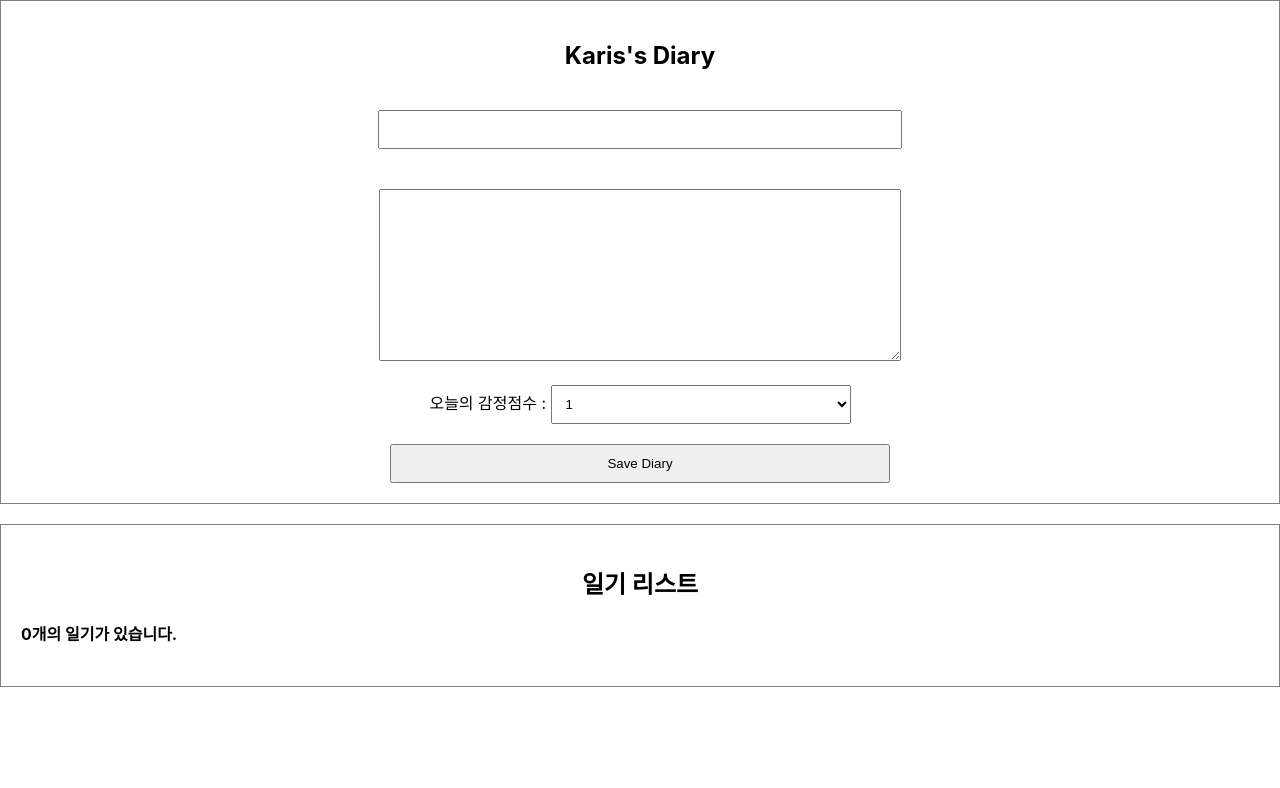
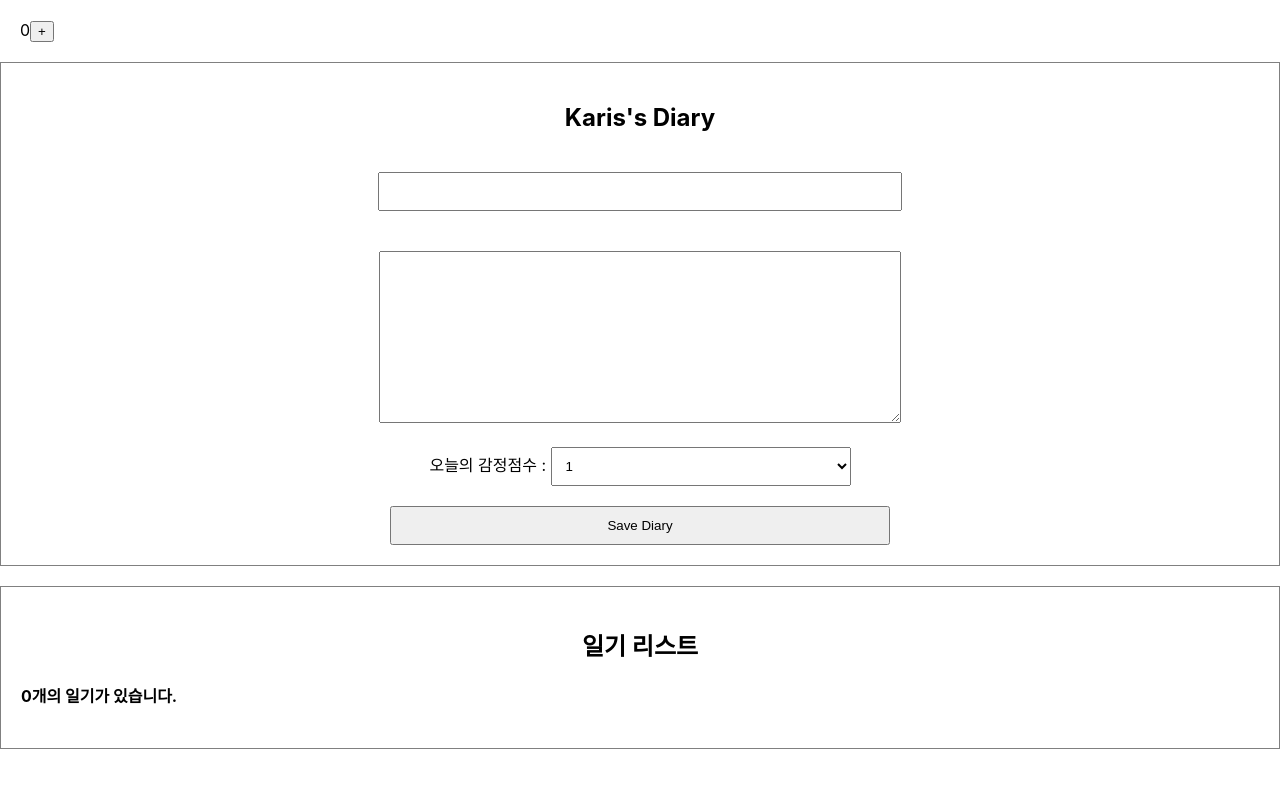
Before and after one commit to KARIS-SOL/BiteReact, a React (Create React App) app: page / in a window 1280 px wide. Shown: the top 788 px of the page. Built offline with nearby package versions, Linux system fonts and the light colour scheme.

Commit message:
React의 LifeCycle 연습파일

```diff
--- a/src/App.js
+++ b/src/App.js
@@ -2,6 +2,7 @@
 import DiaryEditor from "./DiaryEditor";
 import DiaryList from "./DiaryList";
 import { useRef, useState } from "react";
+import LifeCycle from "./LifeCycle";
 
 // const dummyList = [
 //   {
@@ -86,6 +87,7 @@
 
   return (
     <div className="App">
+      <LifeCycle />
       <DiaryEditor onCreate={onCreate} />
       <DiaryList onEdit={onEdit} onRemove={onRemove} diaryList={data} />
     </div>
--- /dev/null
+++ b/src/LifeCycle.js
@@ -0,0 +1,17 @@
+// React 의 LifeCycle 을 확인하기 위한 연습
+
+import React, { useEffect, useState } from "react";
+
+const LifeCycle = () => {
+  const [count, setCount] = useState(0);
+  const [text, setText] = useState("");
+
+  return (
+    <div style={{ padding: 20 }}>
+      {count}
+      <button onClick={() => setCount(count + 1)}>+</button>
+    </div>
+  );
+};
+
+export default LifeCycle;
```
